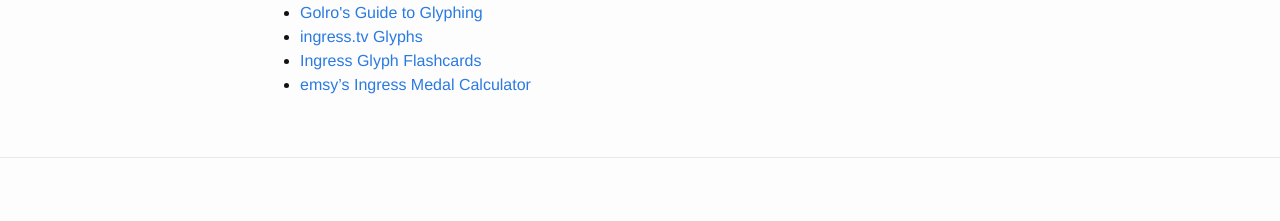
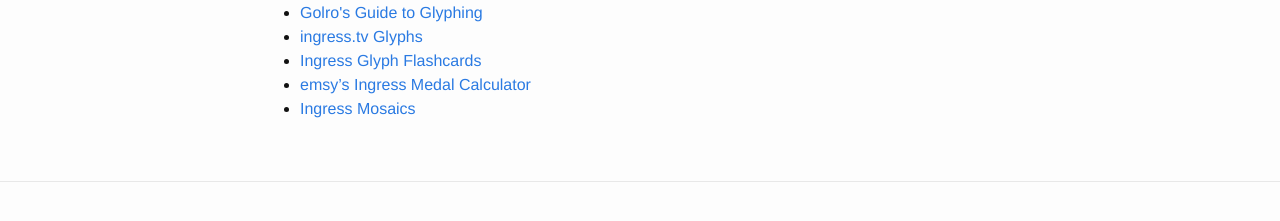
Before and after one commit to roclar/roclar.github.io, a Jekyll site: the page built from ingress.md, in a window 1280 px wide. Shown: the part 283-504 px from the top of the page. Built offline with Jekyll 4.4.1, drawn with Linux system fonts in a browser that asks for light colours.

Commit message:
Added link for Ingress mosaics

```diff
--- a/ingress.md
+++ b/ingress.md
@@ -13,3 +13,4 @@
 - [ingress.tv Glyphs](http://www.ingress.tv/glyphs.html)
 - [Ingress Glyph Flashcards](https://quizlet.com/67225986/flashcards)
 - [emsy's Ingress Medal Calculator](http://ingress.medals.emsy.name/)
+- [Ingress Mosaics](http://ingress-mosaics.com/)
```
